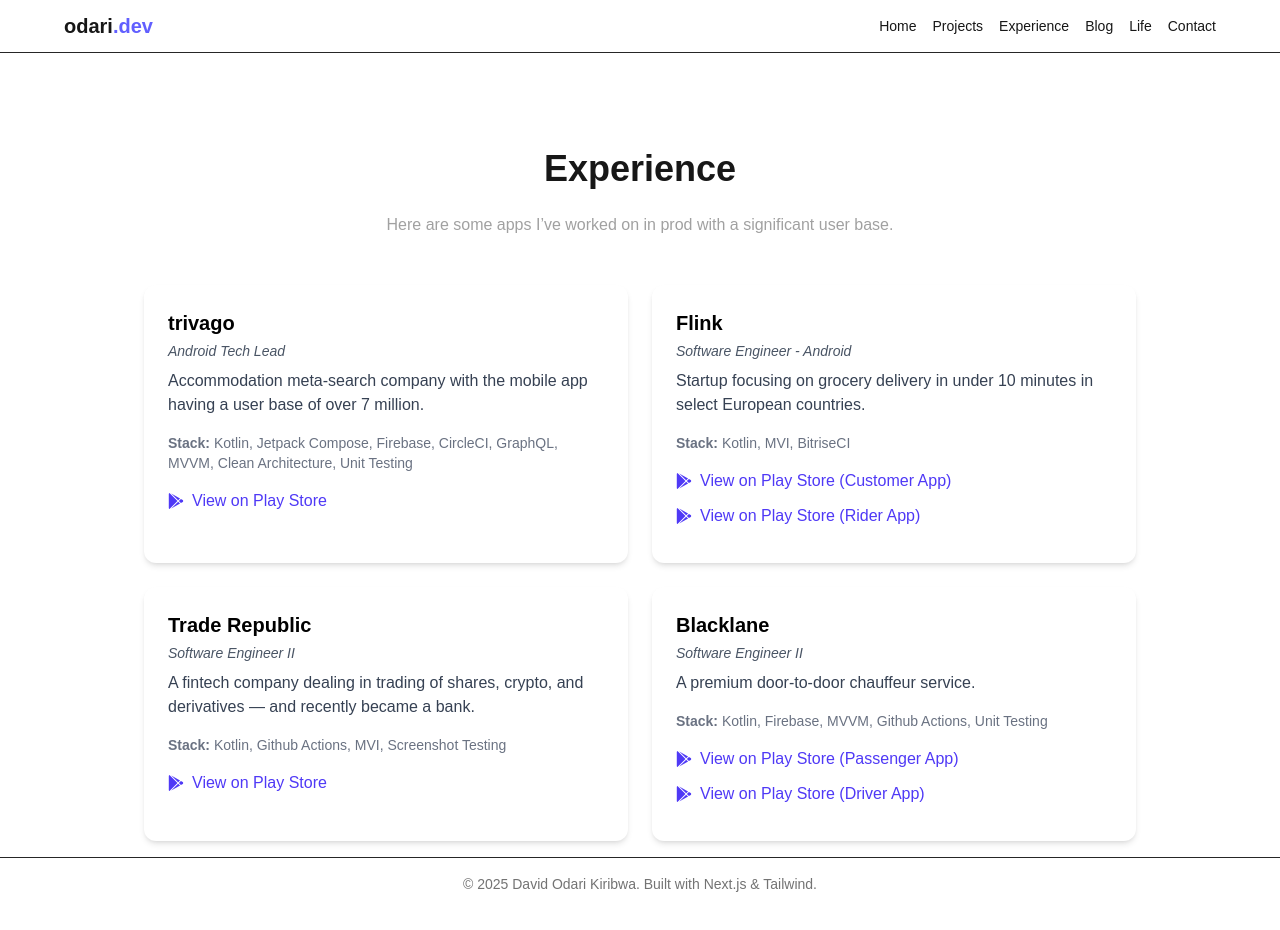
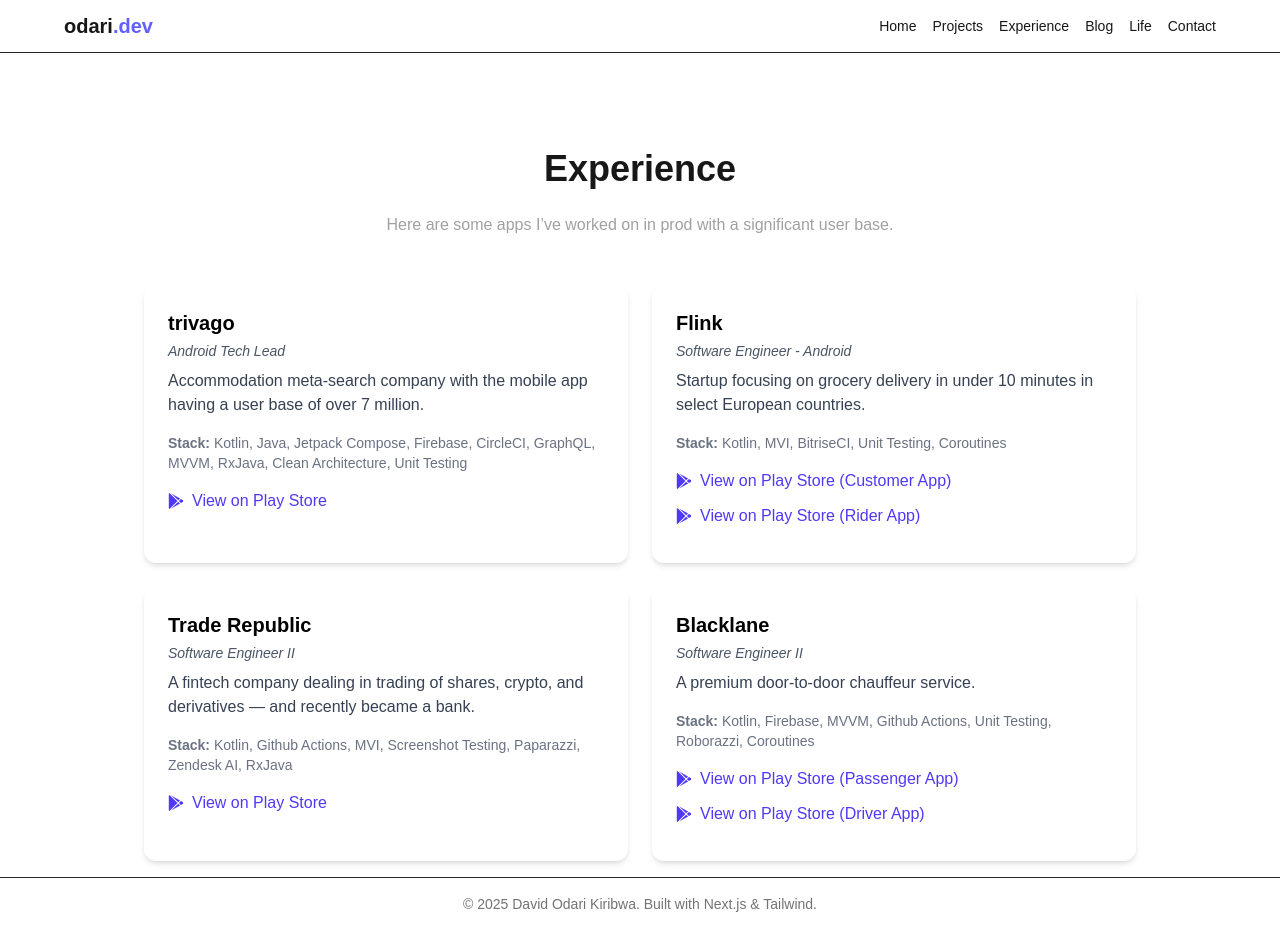
Before and after one commit to odaridavid/my-portfolio, a Next.js app: page /experience in a window 1280 px wide. Built offline with nearby package versions, Linux system fonts and the light colour scheme.

Commit message:
update tech stack

```diff
--- a/src/app/experience/page.tsx
+++ b/src/app/experience/page.tsx
@@ -11,11 +11,13 @@
       "Accommodation meta-search company with the mobile app having a user base of over 7 million.",
     tech: [
       "Kotlin",
+      "Java",
       "Jetpack Compose",
       "Firebase",
       "CircleCI",
       "GraphQL",
       "MVVM",
+      "RxJava",
       "Clean Architecture",
       "Unit Testing",
     ],
@@ -31,7 +33,7 @@
     role: "Software Engineer - Android",
     description:
       "Startup focusing on grocery delivery in under 10 minutes in select European countries.",
-    tech: ["Kotlin", "MVI", "BitriseCI"],
+    tech: ["Kotlin", "MVI", "BitriseCI","Unit Testing","Coroutines"],
     stores: [
       {
         label: "View on Play Store (Customer App)",
@@ -48,7 +50,7 @@
     role: "Software Engineer II",
     description:
       "A fintech company dealing in trading of shares, crypto, and derivatives — and recently became a bank.",
-    tech: ["Kotlin", "Github Actions", "MVI", "Screenshot Testing"],
+    tech: ["Kotlin", "Github Actions", "MVI", "Screenshot Testing","Paparazzi","Zendesk AI","RxJava"],
     stores: [
       {
         label: "View on Play Store",
@@ -60,7 +62,7 @@
     name: "Blacklane",
     role: "Software Engineer II",
     description: "A premium door-to-door chauffeur service.",
-    tech: ["Kotlin", "Firebase", "MVVM", "Github Actions", "Unit Testing"],
+    tech: ["Kotlin", "Firebase", "MVVM", "Github Actions", "Unit Testing","Roborazzi","Coroutines"],
     stores: [
       {
         label: "View on Play Store (Passenger App)",
```
